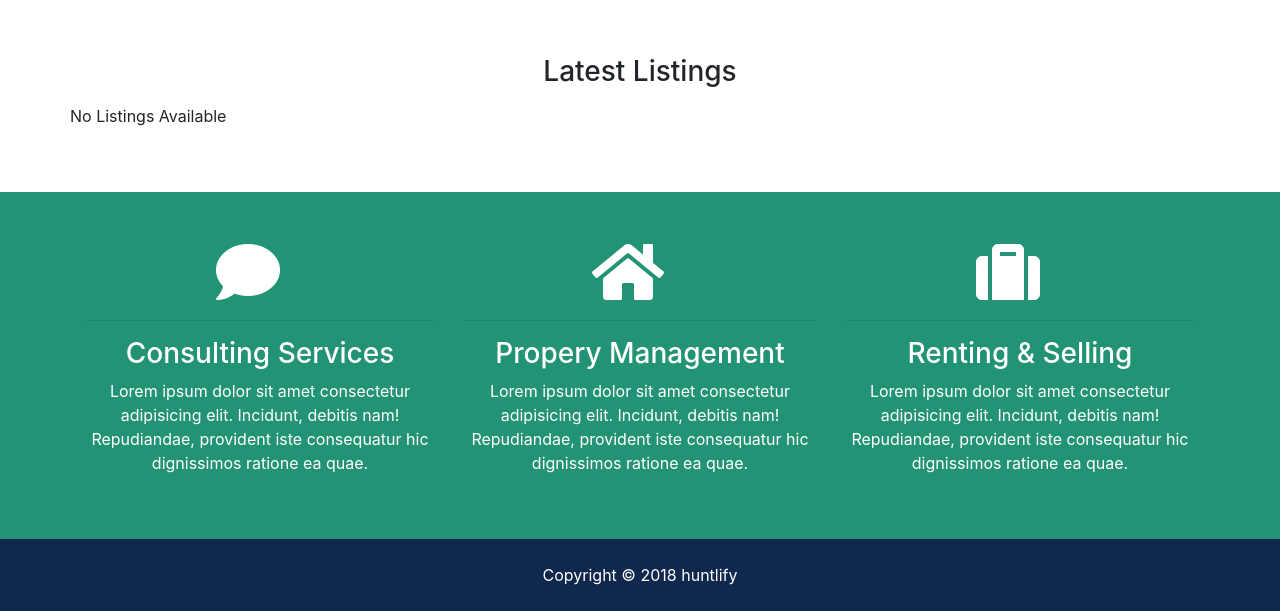
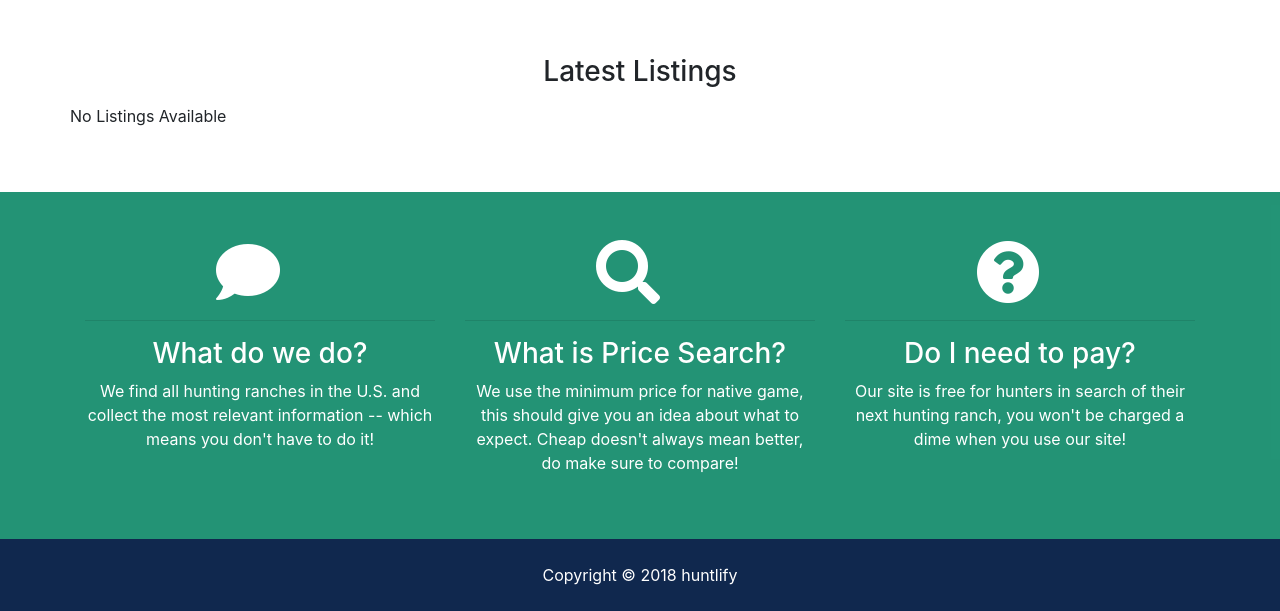
Before and after one commit to seabazz/btre, a Django app: page / in a window 1280 px wide. Shown: the part 812-1423 px from the top of the page. Run offline with Django 3.2, Linux system fonts and the light colour scheme; data that the repository does not hold is empty; some libraries are stand-ins or nearby versions.

Commit message:
update fas icons

```diff
--- a/templates/pages/index.html
+++ b/templates/pages/index.html
@@ -134,23 +134,20 @@
             <div class="col-md-4">
               <i class="fas fa-comment fa-4x mr-4"></i>
               <hr>
-              <h3>Consulting Services</h3>
-              <p>Lorem ipsum dolor sit amet consectetur adipisicing elit. Incidunt, debitis nam! Repudiandae, provident iste consequatur
-                hic dignissimos ratione ea quae.</p>
+              <h3>What do we do?</h3>
+              <p>We find all hunting ranches in the U.S. and collect the most relevant information -- which means you don't have to do it!</p>
             </div>
             <div class="col-md-4">
-              <i class="fas fa-home fa-4x mr-4"></i>
+              <i class="fas fa-search fa-4x mr-4"></i>
               <hr>
-              <h3>Propery Management</h3>
-              <p>Lorem ipsum dolor sit amet consectetur adipisicing elit. Incidunt, debitis nam! Repudiandae, provident iste consequatur
-                hic dignissimos ratione ea quae.</p>
+              <h3>What is Price Search?</h3>
+              <p>We use the minimum price for native game, this should give you an idea about what to expect. Cheap doesn't always mean better, do make sure to compare!</p>
             </div>
             <div class="col-md-4">
-              <i class="fas fa-suitcase fa-4x mr-4"></i>
+              <i class="fas fa-question-circle fa-4x mr-4"></i>
               <hr>
-              <h3>Renting & Selling</h3>
-              <p>Lorem ipsum dolor sit amet consectetur adipisicing elit. Incidunt, debitis nam! Repudiandae, provident iste consequatur
-                hic dignissimos ratione ea quae.</p>
+              <h3>Do I need to pay?</h3>
+              <p>Our site is free for hunters in search of their next hunting ranch, you won't be charged a dime when you use our site!</p>
             </div>
           </div>
         </div>
```
